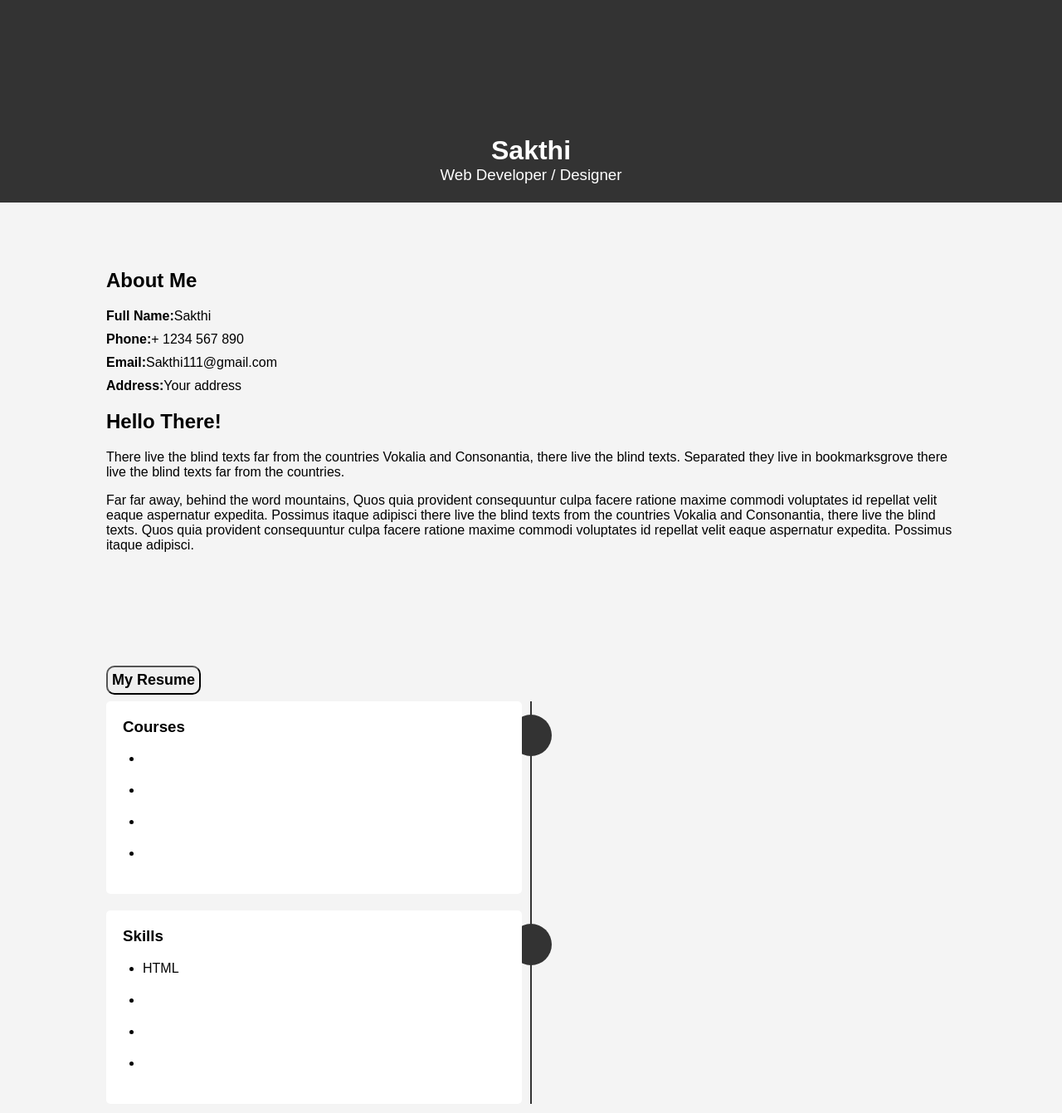
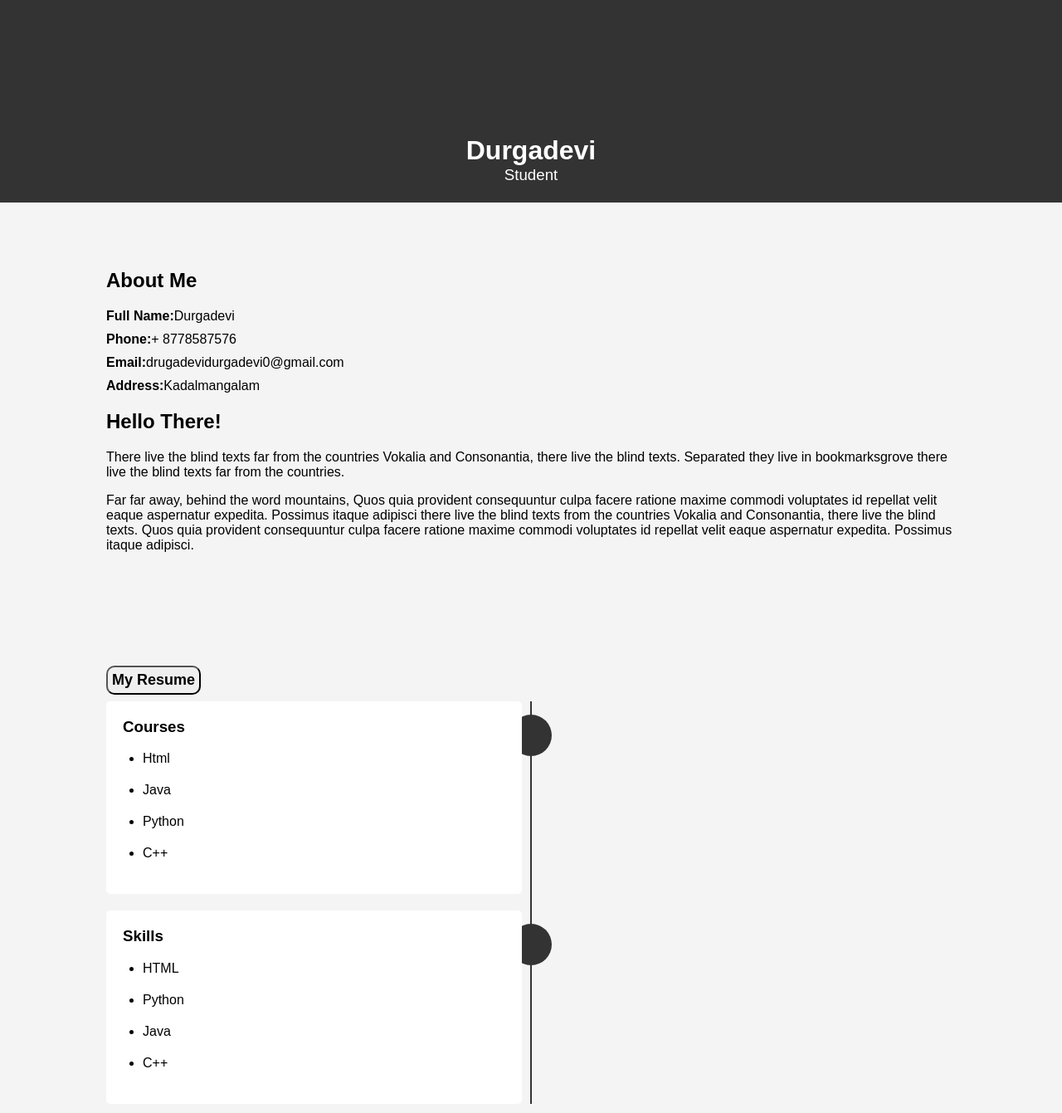
Before and after one commit to drugadevidurgadevi0-maker/digital_portfolio, a plain HTML site: page index.html in a window 1280 px wide. Shown: the part 19-1360 px from the top of the page at 83% size. Drawn offline with Linux system fonts and the light colour scheme.

Commit message:
Update index.html

```diff
--- a/index.html
+++ b/index.html
@@ -171,8 +171,8 @@ footer {
     <header>
         <div class="container">
             <div class="profile-thumb"></div>
-            <h1>Sakthi</h1>
-            <h3>Web Developer / Designer</h3>
+            <h1>Durgadevi</h1>
+            <h3>Student</h3>
         </div>
     </header>
 
@@ -182,10 +182,10 @@ footer {
             <div class="row">
                 <div class="col-md-4">
                     <ul class="info">
-                        <li><span>Full Name:</span>Sakthi</li>
-                        <li><span>Phone:</span>+ 1234 567 890</li>
-                        <li><span>Email:</span>Sakthi111@gmail.com</li>
-                        <li><span>Address:</span>Your address</li>
+                        <li><span>Full Name:</span>Durgadevi</li>
+                        <li><span>Phone:</span>+ 8778587576</li>
+                        <li><span>Email:</span>drugadevidurgadevi0@gmail.com</li>
+                        <li><span>Address:</span>Kadalmangalam</li>
                     </ul>
                 </div>
                 <div class="col-md-8">
@@ -199,7 +199,7 @@ footer {
 
     <section id="resume">
         <div class="container">
-            <button class=" btn btn-primary"><a href=".pdf">My Resume</a></button>
+            <button class=" btn btn-primary"><a href="Resume.jpg">My Resume</a></button>
             <div class="row">
                 <div class="col-md-12">
                     <ul class="timeline">
@@ -208,10 +208,10 @@ footer {
                             <div class="timeline-panel">
                                 <h3>Courses</h3>
                                 <ul>
-                                    <li></li>
-                                    <li></li>
-                                    <li></li>
-                                    <li></li>
+                                    <li>Html</li>
+                                    <li>Java</li>
+                                    <li>Python</li>
+                                    <li>C++</li>
                                 </ul>
                             </div>
                         </li>
@@ -221,9 +221,9 @@ footer {
                                 <h3>Skills</h3>
                                 <ul>
                                     <li>HTML</li>
-                                    <li></li>
-                                    <li></li>
-                                    <li></li>
+                                    <li>Python</li>
+                                    <li>Java</li>
+                                    <li>C++</li>
                                 </ul>
                             </div>
                         </li>
@@ -239,4 +239,5 @@ footer {
         </div>
     </footer>
 </body>
+
 </html>
```
